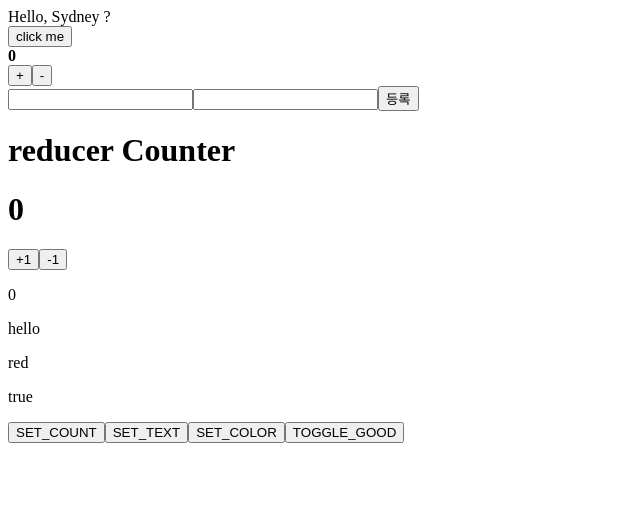
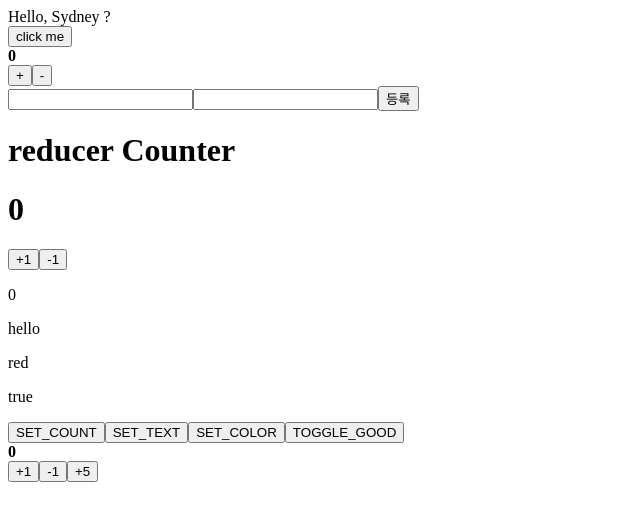
Before and after one commit to ChaeSangJung/vpt_typescript_react, a React (Create React App) app: page / in a window 1280 px wide. Shown: the top 520 px of the page, without its empty margins (0-640 px from the left). Built offline with nearby package versions, Linux system fonts and the light colour scheme.

Commit message:
5. TypeScript 에서 리덕스 counter

```diff
--- a/package.json
+++ b/package.json
@@ -10,9 +10,12 @@
     "@types/node": "^12.0.0",
     "@types/react": "^17.0.0",
     "@types/react-dom": "^17.0.0",
+    "@types/react-redux": "^7.1.18",
     "react": "^17.0.2",
     "react-dom": "^17.0.2",
+    "react-redux": "^7.2.5",
     "react-scripts": "4.0.3",
+    "redux": "^4.1.1",
     "typescript": "^4.1.2",
     "web-vitals": "^1.0.1"
   },
--- a/src/Components/App.tsx
+++ b/src/Components/App.tsx
@@ -4,6 +4,7 @@
 import MyForm from "./MyForm";
 import ReCounter from "./ReCounter";
 import ReducerSample from "./ReducerSample";
+import ReduxCounter from "../Route/ReduxCounter"
 
 
 const App: React.FC = () => {
@@ -23,6 +24,7 @@
         <ReCounter />
       </div>
       <ReducerSample />
+      <ReduxCounter />
     </>
   )
 }
--- /dev/null
+++ b/src/Route/ReduxCounter/ReduxCounterContainer.tsx
@@ -0,0 +1,35 @@
+import React from "react";
+import { useSelector, useDispatch } from "react-redux";
+import { RootState } from "../../modules";
+import { increase, decrease, increaseBy } from "../../modules/counter";
+import ReduxCounterPresenter from "./ReduxCounterPresenter";
+
+
+const ReduxCounterContainer = () => {
+    const { count } = useSelector((state:RootState)=>state.counter);
+    const dispatch = useDispatch();
+
+    const onIncrease = () => {
+        dispatch(increase());
+    };
+
+    const onDecrease = () => {
+        dispatch(decrease());
+    };
+
+    const onIncreaseBy = (diff:number) => {
+        dispatch(increaseBy(diff));
+    };
+
+
+    return (
+        <ReduxCounterPresenter
+            count={count}
+            onIncrease={onIncrease}
+            onDecrease={onDecrease}
+            onIncreaseBy={onIncreaseBy}
+        />
+    )
+}
+
+export default ReduxCounterContainer;
--- /dev/null
+++ b/src/Route/ReduxCounter/ReduxCounterPresenter.tsx
@@ -0,0 +1,28 @@
+import React from "react";
+
+type CounterProps = {
+    count: number;
+    onIncrease: () => void;
+    onDecrease: () => void;
+    onIncreaseBy: (diff:number) => void;
+  }
+
+const ReduxCounterPresenter = ({
+    count,
+    onIncrease,
+    onDecrease,
+    onIncreaseBy
+}:CounterProps) => {
+    return (
+        <div>
+            <strong>{count}</strong>
+            <div>
+                <button onClick={onIncrease}>+1</button>
+                <button onClick={onDecrease}>-1</button>
+                <button onClick={()=>onIncreaseBy(5)}>+5</button>
+            </div>
+        </div>
+    )
+}
+
+export default ReduxCounterPresenter;
--- /dev/null
+++ b/src/Route/ReduxCounter/index.ts
@@ -0,0 +1,3 @@
+import ReduxCounterContainer from "./ReduxCounterContainer";
+
+export default ReduxCounterContainer;
--- a/src/index.tsx
+++ b/src/index.tsx
@@ -3,10 +3,16 @@
 import App from './Components/App';
 import reportWebVitals from './reportWebVitals';
 
+import { Provider } from "react-redux";
+import { createStore } from "redux";
+import rootReducer from "./modules";
+
+const store = createStore(rootReducer);
+
 ReactDOM.render(
-  <React.StrictMode>
+  <Provider store={store}>
     <App />
-  </React.StrictMode>,
+  </Provider>,
   document.getElementById('root')
 );
 
--- /dev/null
+++ b/src/modules/counter.ts
@@ -0,0 +1,51 @@
+// action type
+const INCREASE = 'counter/INCREASE' as const;
+const DECREASE = 'counter/DECREASE' as const;
+const INCREASE_BY = 'counter/INCREASE_BY' as const;
+
+// 액션 생성 함수
+export const increase = () => ({
+    type: INCREASE
+});
+export const decrease = () => ({
+    type: DECREASE
+});
+export const increaseBy = (diff:number) => ({
+    type: INCREASE_BY,
+    payload : diff
+});
+
+// 액션 캑체들의 타입
+type CounterAction =
+    ReturnType<typeof increase> |
+    ReturnType<typeof decrease> |
+    ReturnType<typeof increaseBy>
+
+// state 타입
+type CounterState = {
+    count : number;
+}
+
+// 초기상태 선언
+const initialState : CounterState = {
+    count : 0
+}
+
+// reducer
+const counter = (
+        state : CounterState = initialState,
+        action:CounterAction
+    ) : CounterState => {
+    switch (action.type) {
+        case INCREASE :
+            return { count : state.count + 1 };
+        case DECREASE :
+            return { count : state.count - 1 };
+        case INCREASE_BY :
+            return {count : state.count + action.payload };
+        default:
+            return state;
+    }
+}
+
+export default counter;
--- /dev/null
+++ b/src/modules/index.ts
@@ -0,0 +1,10 @@
+import { combineReducers } from "redux";
+import counter from "./counter";
+
+const rootReducer = combineReducers({
+    counter
+});
+
+export default rootReducer;
+
+export type RootState = ReturnType<typeof rootReducer>;
```
Also changed, not shown: 1 other file (tests, documents, lock files or other folders).
